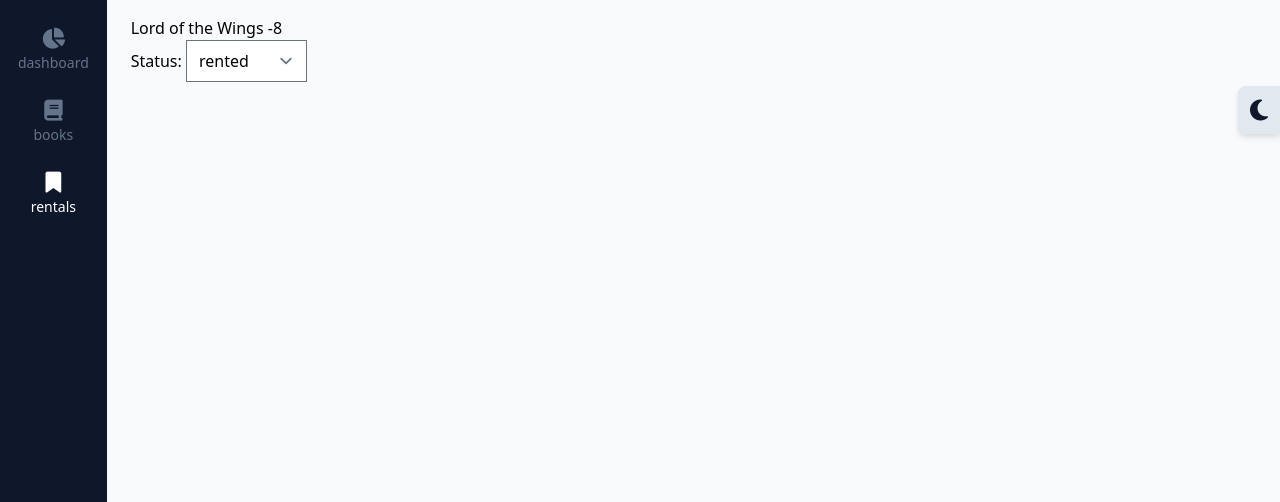
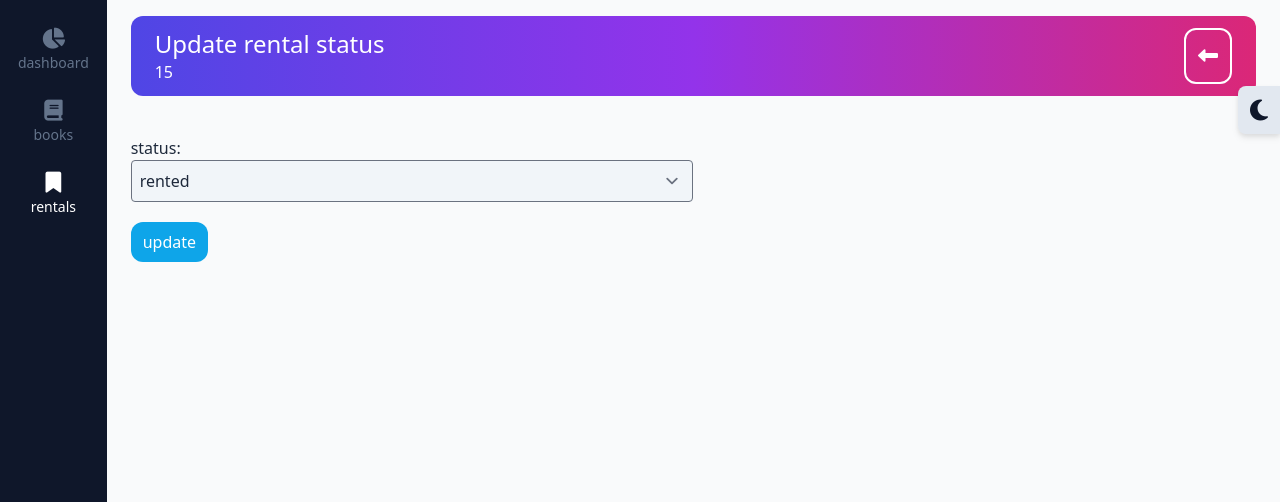
Before and after one commit to papei78/djangoTw, a Django app: page /rentals/10/8/ in a window 1280 px wide. Shown: the part 64-566 px from the top of the page. Run offline with Django 5.2, Linux system fonts and the light colour scheme; data comes from the database, SQL or seed files in the repository; both versions use the stored data as it was after the commit; some libraries are stand-ins or nearby versions.

Commit message:
style the form

```diff
--- a/src/rentals/templates/rentals/update.html
+++ b/src/rentals/templates/rentals/update.html
@@ -1,18 +1,24 @@
 {% extends "base.html" %}
-
+{% load widget_tweaks %}
 
 {% block title %}
 update status
 {% block content %}
+{% include 'components/header.html' with title="Update rental status" description=object.book.id is_go_back=True %}
 
 
-{{object.book.title.title}} -{{object.id}}
+<form method="POST" class="w-1/2">
+    {% csrf_token %}
+    <div class="mb-2">
+        <label for="{{ form.status.id_for_label}}" class="block fort-bold text-slate-800 dark:text-slate-300">status:</label>
+            {{ form.status|add_class:'bg-slate-100 dark:bg-slate-300 text-slate-800 rounded p-2 w-full'}}
+        </label>
+    </div>
+    <button type="submit" class="px-3 py-2 text-white bg-sky-500 hover:bg-sky-600 rounded-xl mt-3">
+        update
+    </button>
+</form>
 
-<div>
-
-{{form.as_p}}
-
-</div>
 {% endblock content %}
 
 {% endblock title %}
--- a/src/theme/static/css/dist/styles.css
+++ b/src/theme/static/css/dist/styles.css
@@ -978,10 +978,6 @@ select {
   margin-left: calc(-1px * calc(1 - var(--tw-space-x-reverse)));
 }
 
-.overflow-auto {
-  overflow: auto;
-}
-
 .overflow-hidden {
   overflow: hidden;
 }
```
Also changed, not shown: src/db.sqlite3.
